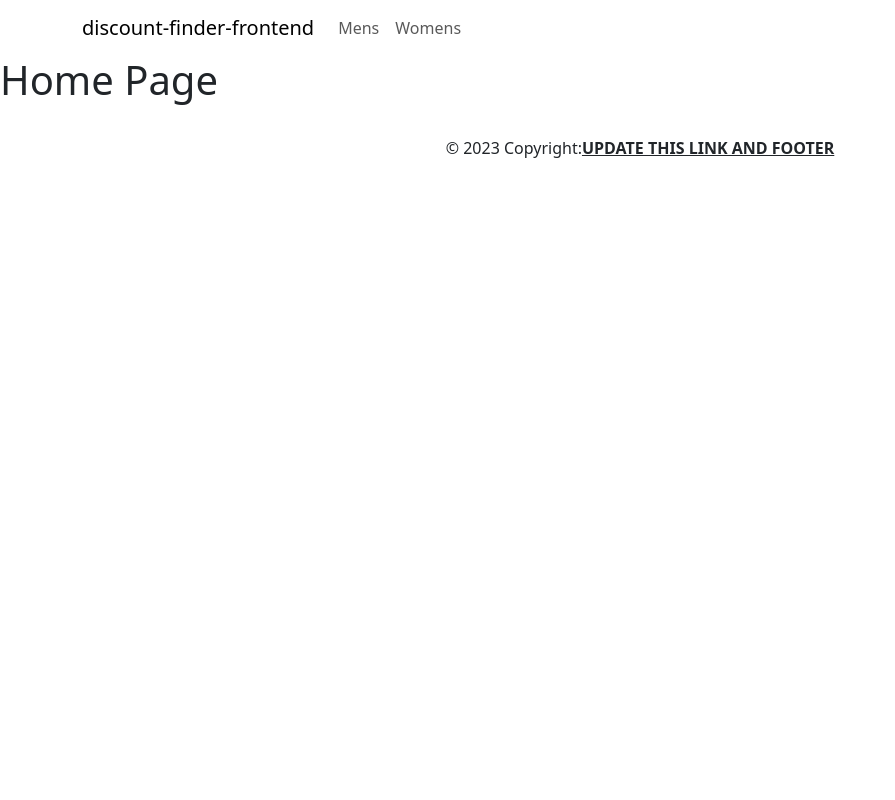
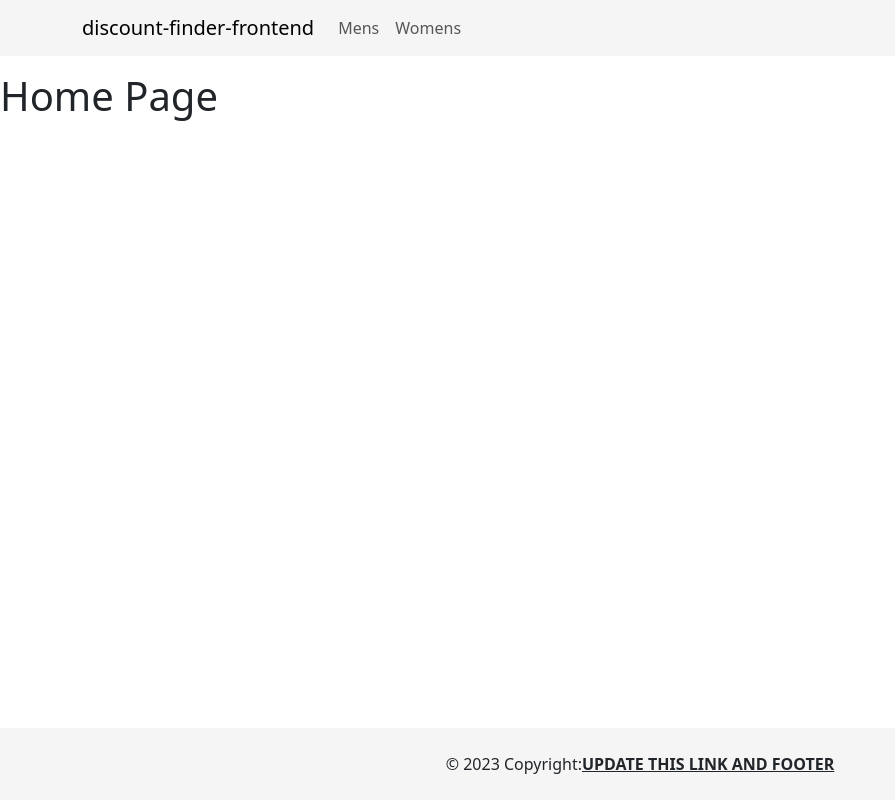
Before and after one commit to jwtly10/fragrance-discount-site, a React (Vite) app in the folder discount-finder-frontend/: page / in a window 1280 px wide. Shown: the whole page, without its empty margins (0-895 px from the left). Built offline with nearby package versions, Linux system fonts and the light colour scheme; no server answers.

Commit message:
Styling and text updates

```diff
--- a/discount-finder-frontend/index.html
+++ b/discount-finder-frontend/index.html
@@ -9,7 +9,7 @@
 </head>
 
 <body>
-    <div id="root" class="bg-grey"></div>
+    <div id="root"></div>
     <script type="module" src="/src/main.tsx"></script>
 </body>
 
--- a/discount-finder-frontend/src/components/FilterOptions.tsx
+++ b/discount-finder-frontend/src/components/FilterOptions.tsx
@@ -12,6 +12,18 @@ function FilterOptions({
     handleFilter: (e: string) => void
     currentFilter: string
 }) {
+    const filterText = () => {
+        switch (currentFilter) {
+            case 'max_discount':
+                return ' - Discount % High to Low'
+            case 'max_price':
+                return ' - Price £ High to Low'
+            case 'max_saving':
+                return ' - Saving £ High to Low'
+            default:
+                return ''
+        }
+    }
     const content = (
         <div>
             <Filter handleFilter={handleFilter} currentFilter={currentFilter} />
@@ -27,7 +39,10 @@ function FilterOptions({
 
                 <Col className="">
                     <Popover trigger="click" content={content}>
-                        <Button className="btn-primary w-100">Filters</Button>
+                        <Button className="btn-success w-100">
+                            Filters
+                            {filterText()}
+                        </Button>
                     </Popover>
                 </Col>
             </Row>
--- a/discount-finder-frontend/src/components/NavBar.tsx
+++ b/discount-finder-frontend/src/components/NavBar.tsx
@@ -4,7 +4,7 @@ import Navbar from 'react-bootstrap/Navbar'
 
 function NavBar() {
     return (
-        <Navbar expand="lg">
+        <Navbar expand="lg" className="mb-3">
             <Container>
                 <Navbar.Brand href="/">discount-finder-frontend</Navbar.Brand>
                 <Navbar.Toggle aria-controls="basic-navbar-nav" />
--- a/discount-finder-frontend/src/components/Product.tsx
+++ b/discount-finder-frontend/src/components/Product.tsx
@@ -37,7 +37,8 @@ function Product({ product }: { product: Product }) {
                         <a
                             href={product.url}
                             target="_blank"
-                            className="btn btn-danger mt-3">
+                            className="btn btn-danger mt-3"
+                        >
                             <i className="fas fa-shopping-cart"></i> Buy Now
                         </a>
                     </div>
--- a/discount-finder-frontend/src/components/ProductList.tsx
+++ b/discount-finder-frontend/src/components/ProductList.tsx
@@ -25,7 +25,7 @@ function ProductList({
                               )
                           })
                         : products.map((product: Product, index: number) => (
-                              <Col key={index} className="mb-4">
+                              <Col md={4} key={index} className="mb-4">
                                   <Product product={product} />
                               </Col>
                           ))}
--- a/discount-finder-frontend/src/index.css
+++ b/discount-finder-frontend/src/index.css
@@ -1,3 +1,22 @@
+#root {
+    display: flex;
+    flex-direction: column;
+    height: 100%;
+}
+
+html, body {
+    height: 100%;
+}
+
+footer{
+    margin-top: auto;
+    background-color: #f5f5f5;
+}
+
+nav{
+    background-color: #f5f5f5;
+}
+
 .procut-image {
     position: relative;
     transition: all 0.3s ease 0s;
--- a/discount-finder-frontend/src/pages/ProductsPage.tsx
+++ b/discount-finder-frontend/src/pages/ProductsPage.tsx
@@ -45,6 +45,7 @@ function ProductsPage() {
     ) {
         setError('')
         setProducts([])
+        setIsLoading(true)
         apiService
             .getProducts(gender, filter)
             .then((products) => {
@@ -63,6 +64,9 @@ function ProductsPage() {
                 <p className="text-danger text-center">{error}</p>
             ) : (
                 <>
+                    <h1 className="text-center mb-4">
+                        {gender == 'mens' ? 'Mens Products' : 'Womens Products'}
+                    </h1>
                     <FilterOptions
                         setSearch={setSearch}
                         handleFilter={handleFilter}
```
